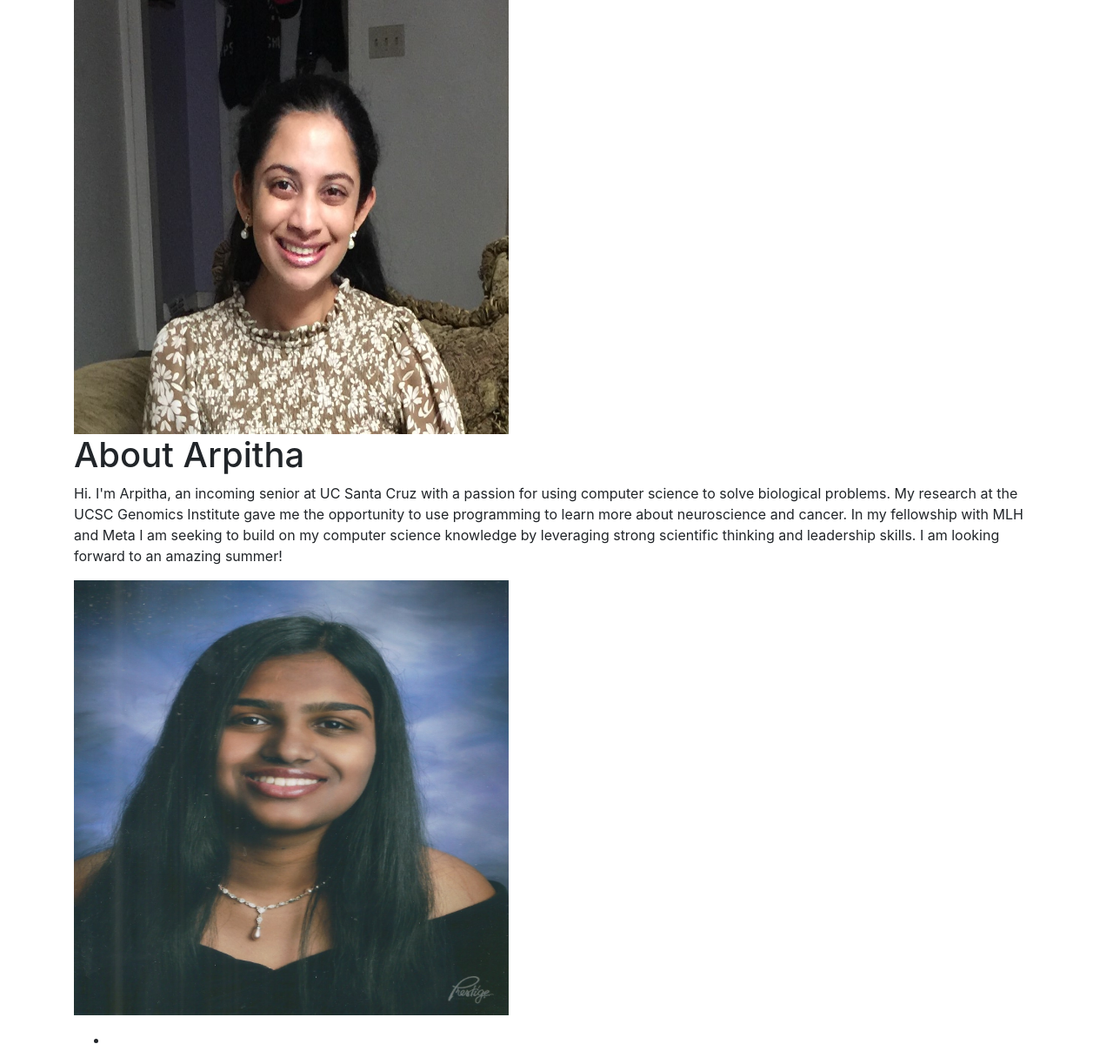
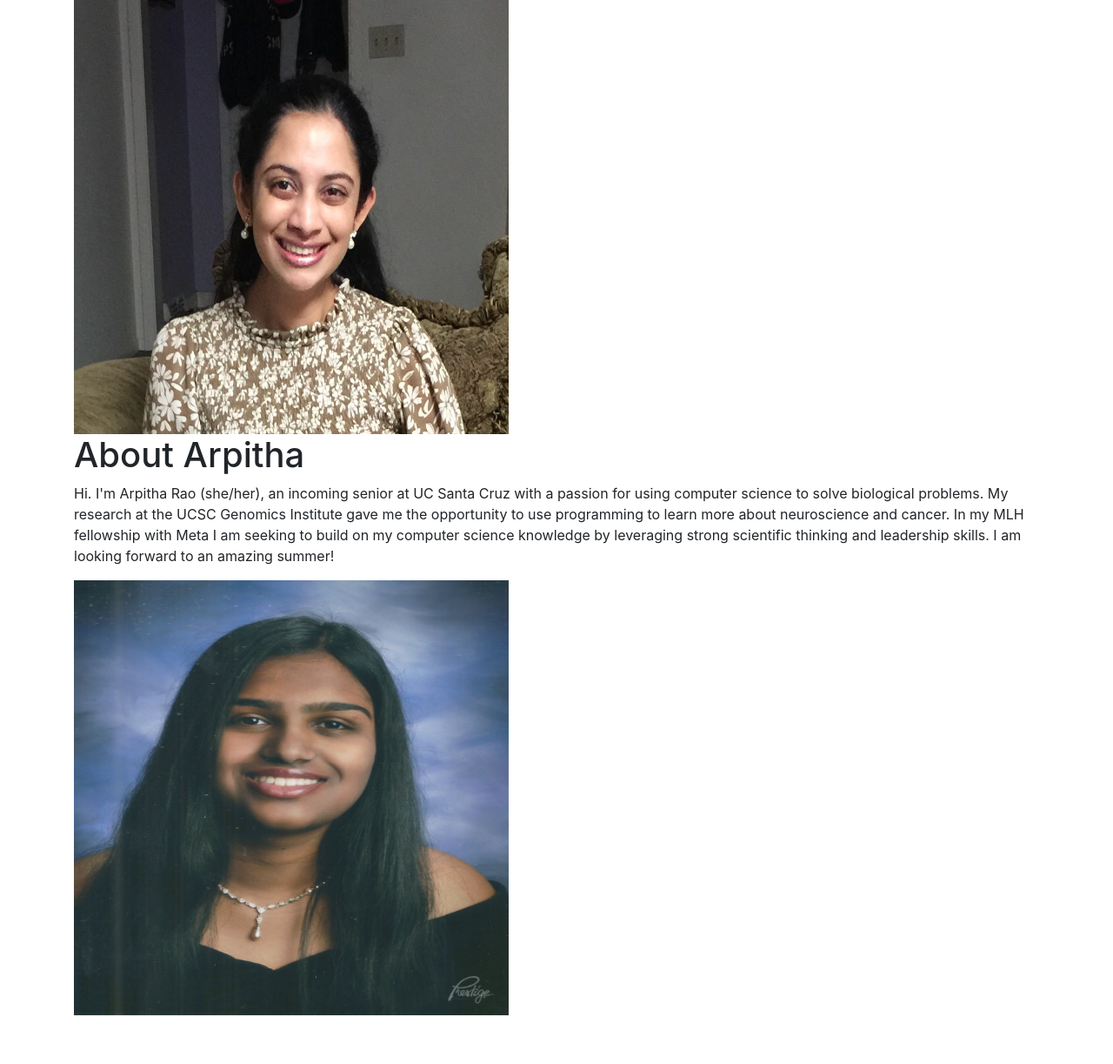
Before and after one commit to shivanircodel/project-sankalp---Shivani, a Flask app: page / in a window 1280 px wide. Shown: the part 369-1592 px from the top of the page at 87% size. After the commit the page ends 1536 px from the top, so only its background shows below. Run offline with Flask 2, Linux system fonts and the light colour scheme; parts of the project's set-up code (start-up, migrations or seed data) failed here and were passed over; some libraries are stand-ins or nearby versions.

Commit message:
Update About_Yourself.html

```diff
--- a/app/templates/About_Yourself.html
+++ b/app/templates/About_Yourself.html
@@ -30,12 +30,11 @@
   <h1>About Shivani</h1>
      <p>My name is Shivani Rajgopal (she/her) and I am currently an incoming freshmen at the Ohio State University. I will be majoring in Computer Science and Engineering and will be a part of the engineering scholars program.</p>
 
-    <img id=mainImage src="app/static/img/IMG_3266.JPG" style="width:500px;height:500px;">
+     <img id=mainImage src="IMG_3266.JPG" style="width:500px;height:500px;">
 
      <h1>About Arpitha</h1>
-     <p>Hi. I'm Arpitha, an incoming senior at UC Santa Cruz with a passion for using computer science to solve biological problems. My research at the UCSC Genomics Institute gave me the opportunity to use programming to learn more about neuroscience and cancer. In my fellowship with MLH and Meta I am seeking to build on my computer science knowledge by leveraging strong scientific thinking and leadership skills. I am looking forward to an amazing summer!<p>
+     <p>Hi. I'm Arpitha Rao (she/her), an incoming senior at UC Santa Cruz with a passion for using computer science to solve biological problems. My research at the UCSC Genomics Institute gave me the opportunity to use programming to learn more about neuroscience and cancer. In my MLH fellowship with Meta I am seeking to build on my computer science knowledge by leveraging strong scientific thinking and leadership skills. I am looking forward to an amazing summer!<p>
 
         <img id=mainImage2 src="ArpithaPhoto.jpeg" style="width:500px;height:500px;">
-<ul><li><a>
 
 {% endblock %}
```
